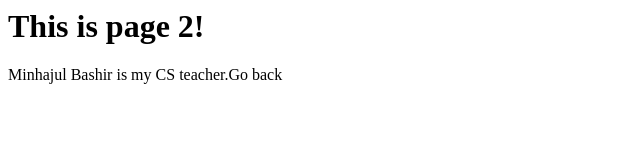
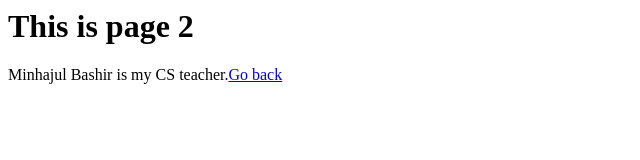
Before and after one commit to NayonHalder/NayonHalder.github.io, a plain HTML site: page page2.html in a window 1280 px wide. Shown: the full height of the page, 0-640 px from the left. Drawn offline with Linux system fonts and the light colour scheme.

Commit message:
Update page2.html

```diff
--- a/page2.html
+++ b/page2.html
@@ -3,7 +3,7 @@
    <title>NrB Nayon's website</title>
   </head>
   <body>
-    <h1>This is page 2!</h1>
-     <p>Minhajul Bashir is my CS teacher.<a href+"/">Go back</a></p>
+    <h1>This is page 2</h1>
+     <p>Minhajul Bashir is my CS teacher.<a href="/">Go back</a></p>
    </body>
 </html>
```
